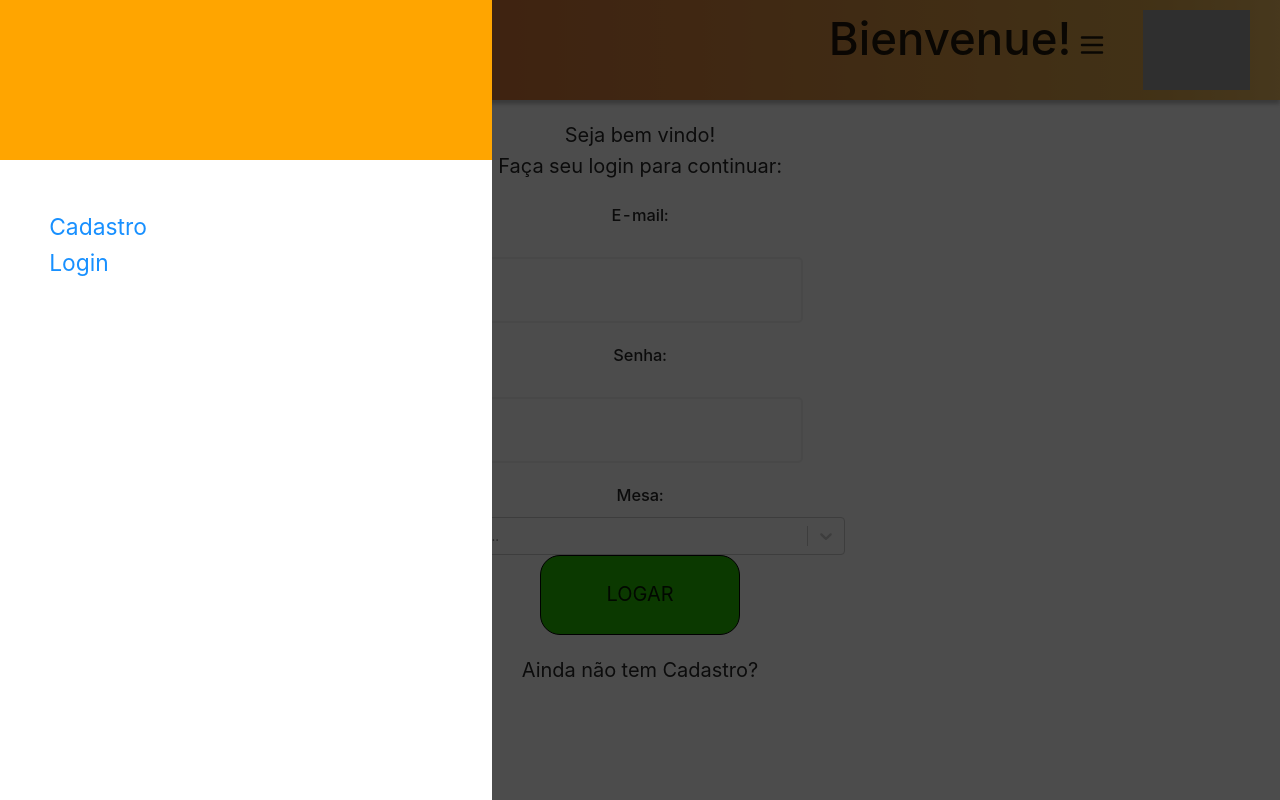
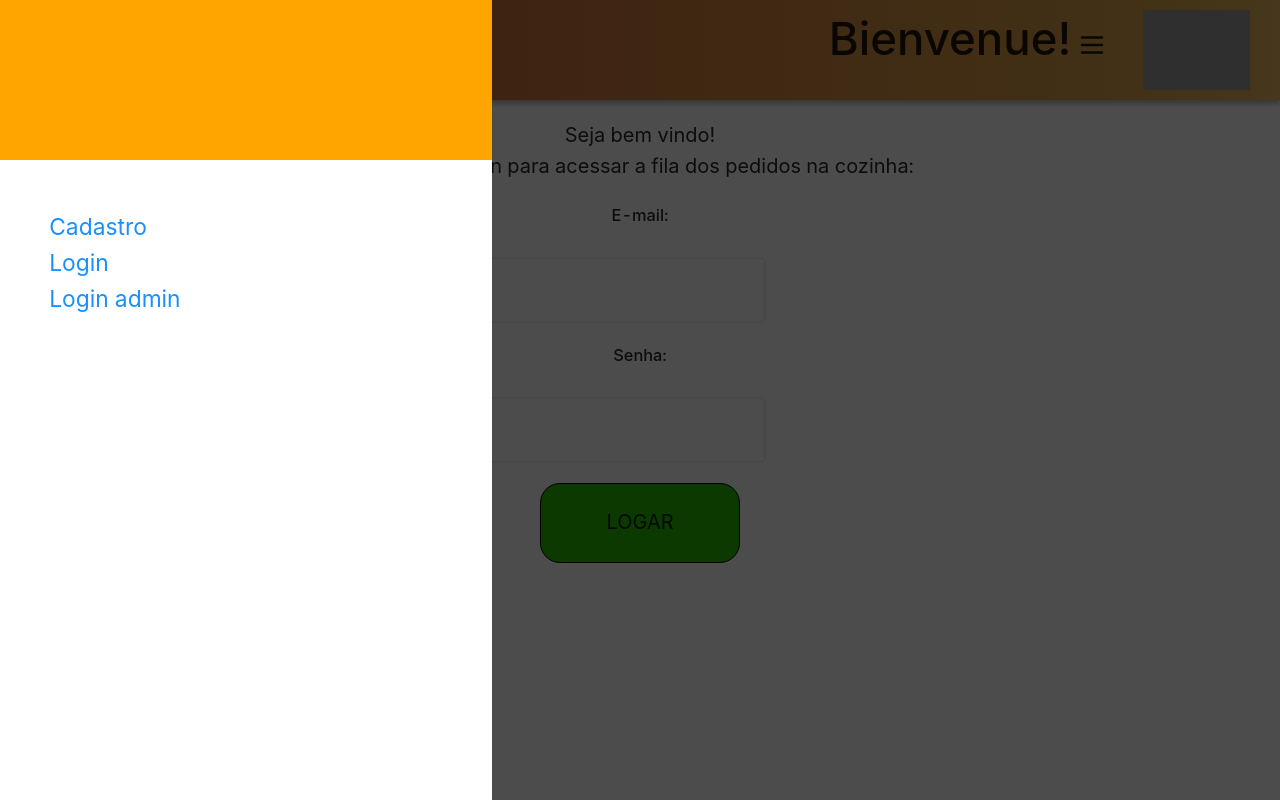
Before and after one commit to gabriel-andrian/restaurante-carinha, a React (Create React App) app: page /login-restaurante in a window 1280 px wide. Both pictures are taken after a click on the button 1092 px from the left and 49 px from the top of the page. Built offline with nearby package versions, Linux system fonts and the light colour scheme; no server answers; grey boxes are pictures that could not be loaded.

Commit message:
- feat added component login-admin

```diff
--- a/src/components/index.js
+++ b/src/components/index.js
@@ -13,6 +13,7 @@ import Map from './map';
 import TotalPrice from './total-price-order';
 import AtKitchenCard from './at-kitchen-card';
 import ListToKitchen from './list-to-kitchen';
+import LoginAdmin from './user-forms/login-adm-form';
 
 export {
   TopMenu,
@@ -30,4 +31,5 @@ export {
   TotalPrice,
   AtKitchenCard,
   ListToKitchen,
+  LoginAdmin,
 };
--- a/src/components/top-menu/index.tsx
+++ b/src/components/top-menu/index.tsx
@@ -17,6 +17,9 @@ const TopMenu = () => {
           </Link>,
           <Link to="/" onClick={() => setVisibleDrawer(false)}>
             Login
+          </Link>,
+          <Link to="/login-restaurante" onClick={() => setVisibleDrawer(false)}>
+            Login admin
           </Link>,
         ]}
         visible={drawerVisible}
--- a/src/components/user-forms/login-adm-form/index.tsx
+++ b/src/components/user-forms/login-adm-form/index.tsx
@@ -13,7 +13,7 @@ import {
   InputSubmit,
 } from './styled';
 
-const UserLoginForm = () => {
+const LoginAdmin = () => {
   const { register, unregister, handleSubmit, setValue, errors } = useForm();
 
   const dispatch = useDispatch();
@@ -33,7 +33,6 @@ const UserLoginForm = () => {
       },
     });
     register('password', { required: 'senha não pode estar em branco' });
-    register('table', { required: 'Selecione uma mesa' });
     return () => {
       unregister('email');
       unregister('password');
@@ -70,4 +69,4 @@ const UserLoginForm = () => {
   );
 };
 
-export default UserLoginForm;
+export default LoginAdmin;
--- a/src/routes/public-routes/routes.tsx
+++ b/src/routes/public-routes/routes.tsx
@@ -1,6 +1,6 @@
 import React from 'react';
 import { Switch, Route } from 'react-router-dom';
-import { UserRegForm } from '../../components';
+import { UserRegForm, LoginAdmin } from '../../components';
 import { LoginPage } from '../../pages';
 
 const Routes = () => {
@@ -10,7 +10,7 @@ const Routes = () => {
         <UserRegForm />
       </Route>
       <Route path="/login-restaurante">
-        <LoginPage />
+        <LoginAdmin />
       </Route>
       <Route exact path="/">
         <LoginPage />
```
